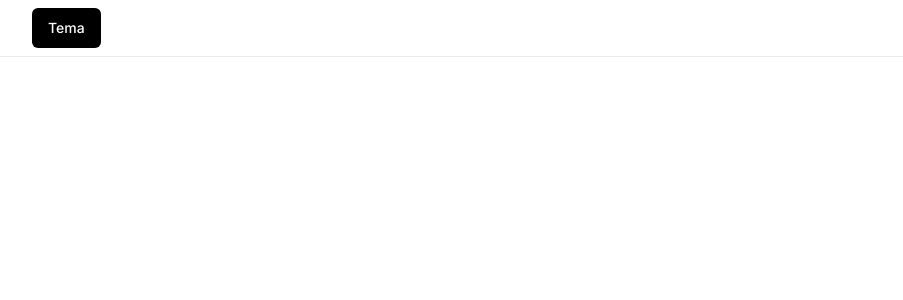
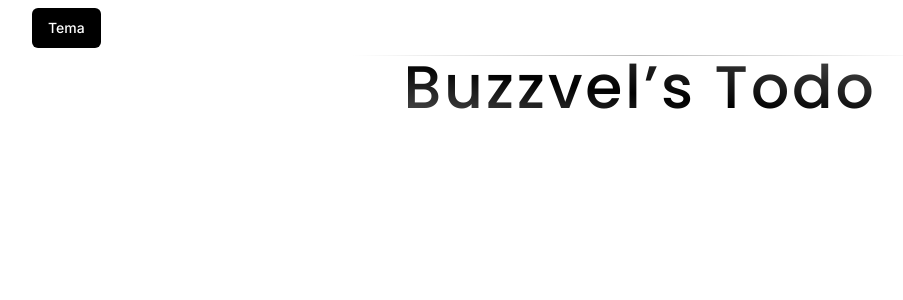
Before and after one commit to vitormarkis/buzzvels-todo, a Next.js app: page / in a window 1280 px wide. Shown: the top 300 px of the page, without its empty margins (0-903 px from the left). Built offline with nearby package versions, Linux system fonts and the light colour scheme.

Commit message:
feat (main): add heading + styles

```diff
--- a/src/app/globals.css
+++ b/src/app/globals.css
@@ -87,8 +87,8 @@
     --background-shadow: var(--white-200);
     --color: var(--black-600);
     --color-soft: var(--black-900);
-    --color-strong: var(--black-400);
-    --heading: var(--black-300);
+    --color-strong: var(--black);
+    --heading: var(--black);
     --heading-soft: var(--black-400);
     --heading-sub: var(--white-900);
     --ring: var(--white-200);
@@ -124,8 +124,8 @@
     --background-shadow: var(--black-200);
     --color: var(--white-600);
     --color-soft: var(--white-900);
-    --color-strong: var(--white-400);
-    --heading: var(--white-300);
+    --color-strong: var(--white);
+    --heading: var(--white);
     --heading-sub: var(--black-900);
     --heading-soft: var(--white-400);
     --ring: var(--black-300);
--- a/src/app/layout.tsx
+++ b/src/app/layout.tsx
@@ -1,11 +1,16 @@
 import { cn } from "@/lib/utils"
 import "./globals.css"
 import type { Metadata } from "next"
-import { Inter } from "next/font/google"
+import { Inter, Poppins } from "next/font/google"
 import { AppProviders } from "@/providers/root"
 import { ClerkProvider } from "@clerk/nextjs"
 
 const inter = Inter({ subsets: ["latin"] })
+const poppins = Poppins({
+  subsets: ["latin", "devanagari", "latin-ext"],
+  variable: "--poppins",
+  weight: ["100", "200", "300", "400", "500", "600", "700", "800", "900"],
+})
 
 export const metadata: Metadata = {
   title: "Create Next App",
@@ -16,7 +21,7 @@ export default function RootLayout({ children }: { children: React.ReactNode })
   return (
     <ClerkProvider>
       <html lang="en">
-        <body className={cn(inter.className, "__first")}>
+        <body className={cn(inter.className, poppins.variable, "__first")}>
           <AppProviders>{children}</AppProviders>
         </body>
       </html>
--- /dev/null
+++ b/src/app/page.module.css
@@ -0,0 +1,17 @@
+.sponge {
+  position: absolute;
+  left: 50%;
+  transform: translate(-50%, -70%);
+  filter: blur(90px);
+  z-index: -1;
+  background: rgb(49, 49, 49);
+  width: 320px;
+  height: 98px;
+}
+
+.heading {
+  background: rgb(var(--color));
+  background: linear-gradient(8deg, rgb(var(--color)) 21%, rgb(var(--color-strong)) 47%, rgb(var(--color)) 81%);
+  -webkit-background-clip: text;
+  -webkit-text-fill-color: transparent;
+}
--- a/src/app/page.tsx
+++ b/src/app/page.tsx
@@ -1,11 +1,13 @@
 import { PopoverThemeSwitcher } from "@/components/theme-switcher/PopoverThemeSwitcher"
 import { Button } from "@/components/ui/button"
 import { UserButton, currentUser } from "@clerk/nextjs"
+import st from "./page.module.css"
+import { cn } from "@/lib/utils"
 
 export default async function Home() {
   return (
     <>
-      <header className="border-b">
+      <header className="bg-background">
         <div className="px-8 max-w-7xl mx-auto h-14 flex justify-between">
           <div className="flex items-center">
             <PopoverThemeSwitcher>
@@ -17,6 +19,18 @@ export default async function Home() {
           </div>
         </div>
       </header>
+      <div className="h-[1px] bg-gradient-to-r from-transparent to-transparent via-color/40 max-w-xl w-full mx-auto -translate-y-[1px]" />
+      <div className={cn(st.sponge, "dark:visible invisible")} />
+      <main>
+        <h1
+          className={cn(
+            st.heading,
+            "font-poppins text-center text-6xl tracking-[2.8px] font-medium"
+          )}
+        >
+          Buzzvel&#8217;s Todo
+        </h1>
+      </main>
     </>
   )
 }
--- a/tailwind.config.js
+++ b/tailwind.config.js
@@ -63,6 +63,9 @@ module.exports = {
       },
     },
     extend: {
+      fontFamily: {
+        poppins: ["Poppins", "Inter", "sans-serif"],
+      },
       colors: {
         border: "hsl(var(--border))",
         input: "hsl(var(--input))",
```
